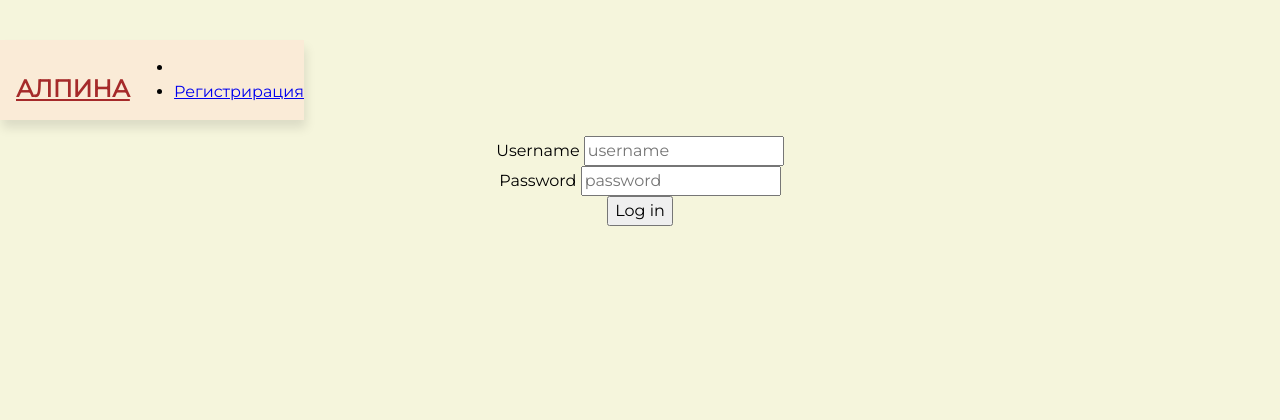
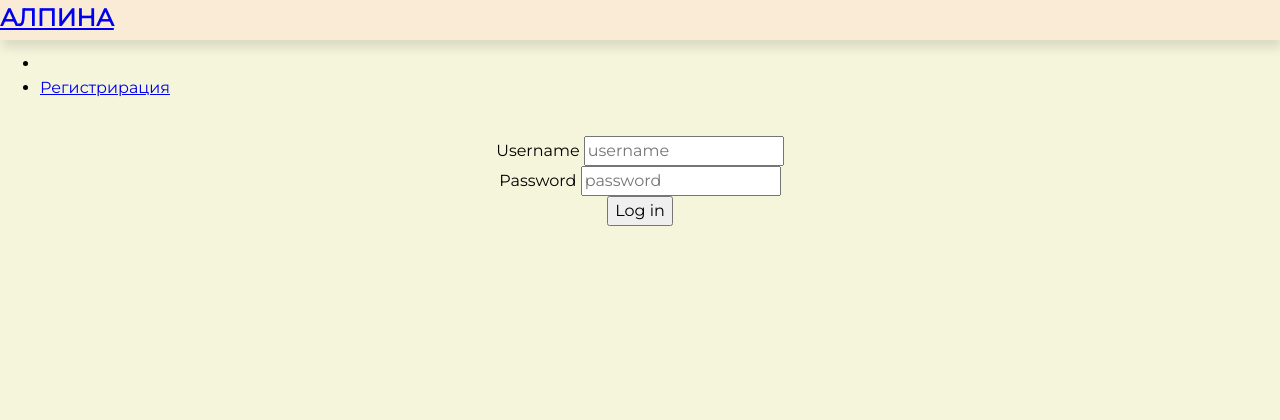
Before and after one commit to kostakazakoff/Web-projects, a Django app: page / in a window 1280 px wide. Shown: the top 420 px of the page. Run offline with Django 4.2, Linux system fonts and the light colour scheme; parts of the project's set-up code (start-up, migrations or seed data) failed here and were passed over.

Commit message:
working on css

```diff
--- a/alpina/static/css/styles.css
+++ b/alpina/static/css/styles.css
@@ -6,9 +6,13 @@ body{
 }
 
 .navbar{
+    width: 100%;
+    height: 40px;
     background-color: antiquewhite;
     box-shadow: 2px 8px 10px rgba(0, 0, 0, 0.1);
     position: fixed;
+    top: 0;
+    left: 0;
 }
 
 .main-container{
--- a/alpina/templates/base.html
+++ b/alpina/templates/base.html
@@ -16,9 +16,7 @@
 <body>
     <!-- <header class="container-fluid border"> -->
     <header>
-        <nav class="navbar">
         {% include 'navbar.html' %}
-        </nav>
     </header>
     <main class="main-container">
         <div style="padding: 3rem;"></div>
--- a/alpina/templates/navbar.html
+++ b/alpina/templates/navbar.html
@@ -1,22 +1,13 @@
-<!-- <div class="container-fluid"> -->
-    <!-- <nav class="navbar fixed-top navbar-expand-lg bg-body-tertiary" style="box-shadow: 0 0 10px 2px rgb(151, 150, 150); padding-right: 2rem;"> -->
-<!-- <nav class="navbar"> -->
-    <!-- <div class="container-fluid"> -->
-        <!-- <span class="navbar-brand mb-0 h1"> -->
-<span class="navbar__brand">
-    <a class="navbar-brand" href="/../articles_list/"
-        style="margin-left: 1rem; font-size: 18pt; color: brown;"><strong>АЛПИНА</strong></a>
-</span>
+<nav class="navbar">
+    <h1 class="navbar__brand">
+        <a class="navbar-brand" href="/../articles_list/"><strong>АЛПИНА</strong></a>
+    </h1>
 
-<!-- <span class="float-end" id="navbarSupportedContent"> -->
-<span class="navbar__item">
-    <!-- <ul class="navbar-nav me-auto mb-2 mb-lg-0"> -->
     <ul class="navbar__menu">
         <!-- <li class="nav-item dropdown"> -->
         <li class="navbar_menu_item">
             {% if user.is_authenticated %}
-            <a class="nav-link dropdown-toggle" href="#" role="button" data-bs-toggle="dropdown"
-                aria-expanded="false">
+            <a class="nav-link dropdown-toggle" href="#" role="button" data-bs-toggle="dropdown" aria-expanded="false">
                 Меню
             </a>
 
@@ -44,9 +35,4 @@
             {% endif %}
         </li>
     </ul>
-</span>
-
-    <!-- </div> -->
-<!-- </nav> -->
-
-<!-- </div> -->
+</nav>
```
